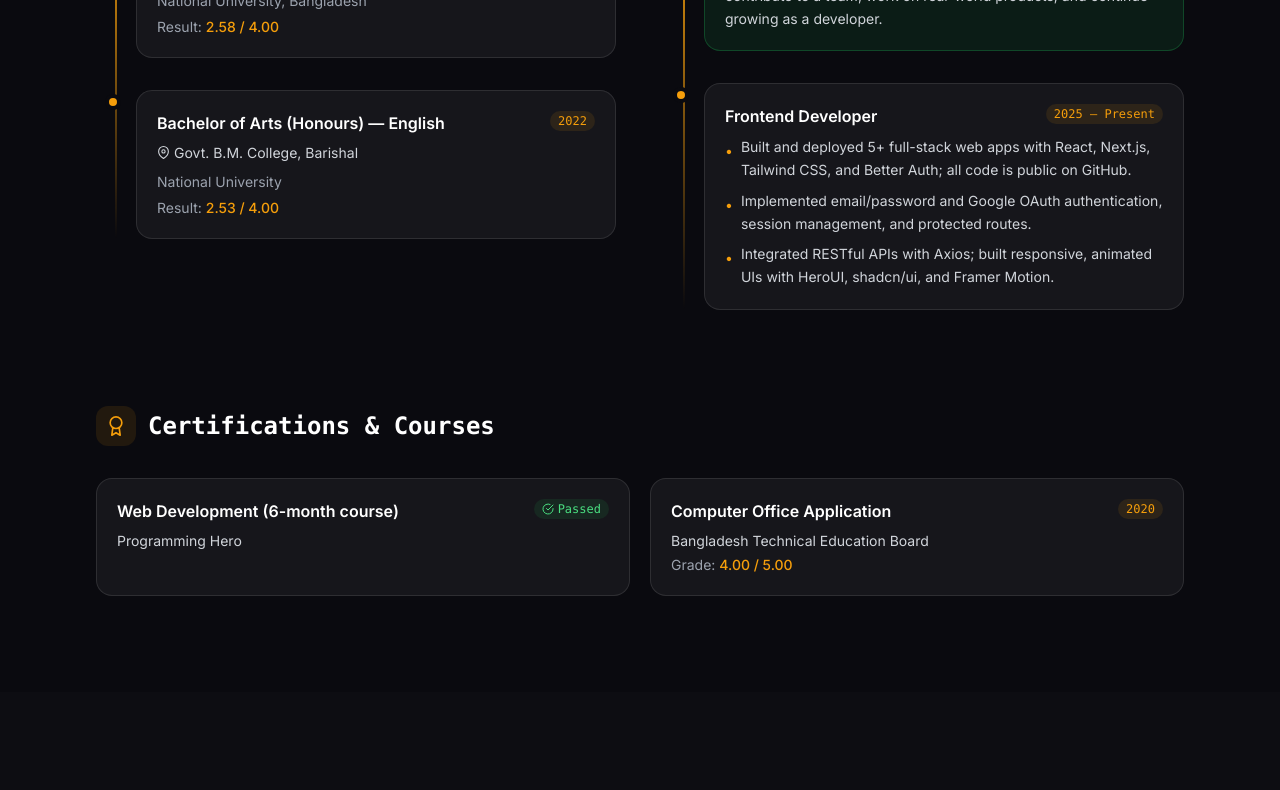
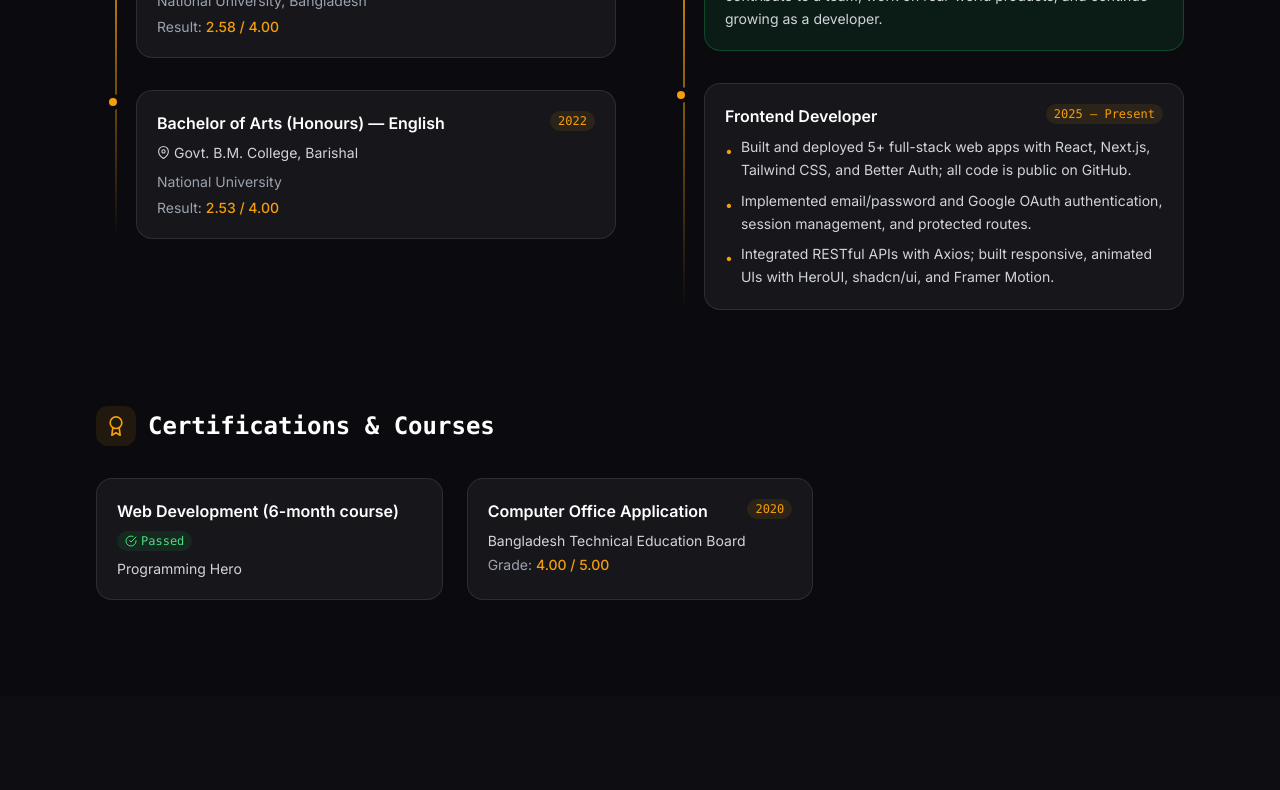
Before and after one commit to khalidhasan-m/portfolio_nextjs, a Next.js app: page / in a window 1280 px wide. Shown: the part 2805-3595 px from the top of the page. Built offline with nearby package versions, Linux system fonts and the light colour scheme.

Commit message:
Add container query classes to Education section

```diff
--- a/src/components/Education.jsx
+++ b/src/components/Education.jsx
@@ -17,9 +17,8 @@ export default function Education() {
   }, []);
 
   return (
-    <section id="education" className="py-16 sm:py-20 lg:py-24">
+    <section id="education" className="py-16 sm:py-20 lg:py-24 cq-section">
       <div className="max-w-6xl mx-auto px-4 sm:px-6 lg:px-8 min-w-0">
-        {/* Header */}
         <div className="flex items-center gap-3 sm:gap-4 mb-10 sm:mb-16">
           <div className="h-px flex-1 dark:bg-white/10 bg-black/10 max-w-[40px] sm:max-w-[60px]" />
           <span className="section-label text-amber-500 font-mono text-xs sm:text-sm tracking-wider sm:tracking-widest uppercase shrink-0">
@@ -28,8 +27,7 @@ export default function Education() {
           <div className="h-px flex-1 dark:bg-white/10 bg-black/10" />
         </div>
 
-        <div ref={ref} className="section-fade grid grid-cols-1 lg:grid-cols-2 gap-10 sm:gap-12">
-          {/* Education */}
+        <div ref={ref} className="section-fade cq-split">
           <div className="min-w-0">
             <div className="flex items-center gap-3 mb-6 sm:mb-8">
               <div className="p-2.5 rounded-xl dark:bg-amber-500/10 bg-amber-500/15 text-amber-500 flex-shrink-0">
@@ -40,7 +38,7 @@ export default function Education() {
               </h2>
             </div>
 
-            <div className="relative pl-8 sm:pl-10">
+            <div className="relative cq-timeline">
               <div className="timeline-line" />
 
               <div className="relative mb-6 sm:mb-8">
@@ -97,7 +95,6 @@ export default function Education() {
             </div>
           </div>
 
-          {/* Experience */}
           <div className="min-w-0">
             <div className="flex items-center gap-3 mb-6 sm:mb-8">
               <div className="p-2.5 rounded-xl dark:bg-amber-500/10 bg-amber-500/15 text-amber-500 flex-shrink-0">
@@ -108,7 +105,7 @@ export default function Education() {
               </h2>
             </div>
 
-            <div className="relative pl-8 sm:pl-10">
+            <div className="relative cq-timeline">
               <div className="timeline-line" />
 
               <div className="relative mb-6 sm:mb-8">
@@ -167,7 +164,6 @@ export default function Education() {
           </div>
         </div>
 
-        {/* Certifications & Courses */}
         <div className="mt-12 sm:mt-16">
           <div className="flex items-center gap-3 mb-6 sm:mb-8">
             <div className="p-2.5 rounded-xl dark:bg-amber-500/10 bg-amber-500/15 text-amber-500 flex-shrink-0">
@@ -178,7 +174,8 @@ export default function Education() {
             </h2>
           </div>
 
-          <div className="grid grid-cols-1 sm:grid-cols-2 gap-4 sm:gap-5">
+          <div className="cq-grid">
+            <div className="cq-cols">
               <div className="p-4 sm:p-5 rounded-2xl dark:bg-white/5 bg-white/80 border dark:border-white/10 border-black/8 dark:hover:border-amber-500/30 hover:border-amber-500/20 transition-all duration-300">
                 <div className="flex items-start justify-between gap-2 flex-wrap mb-2">
                   <h3 className="font-semibold dark:text-white text-gray-900 text-sm sm:text-base">
@@ -213,6 +210,7 @@ export default function Education() {
             </div>
           </div>
         </div>
+      </div>
     </section>
   );
 }
```
Lines whose indentation alone changed are shown as unchanged.
